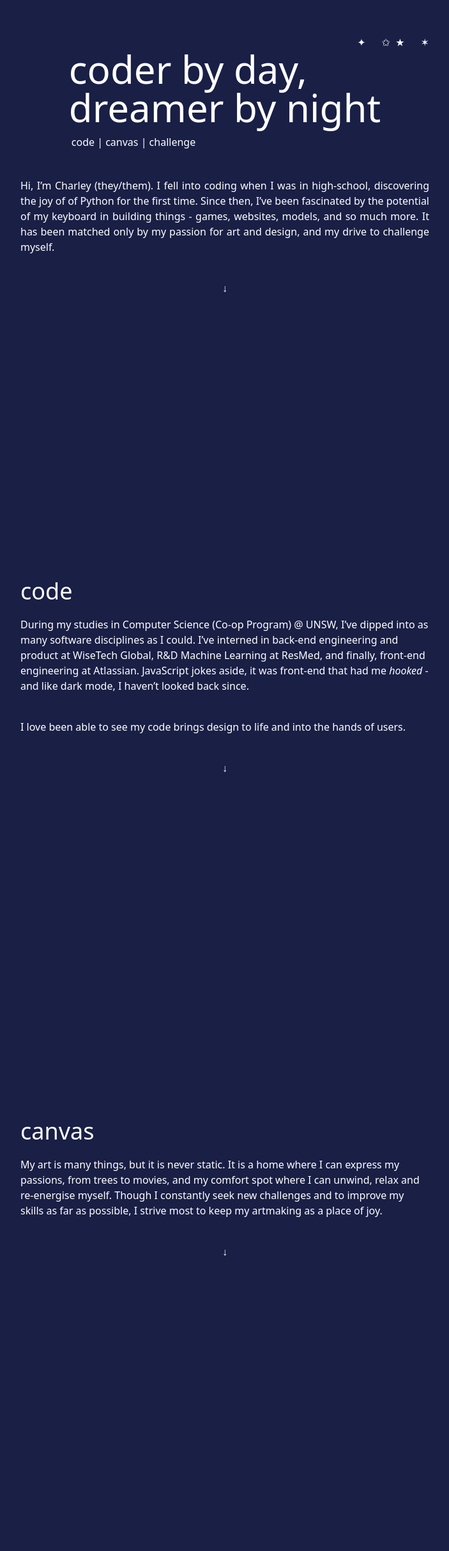
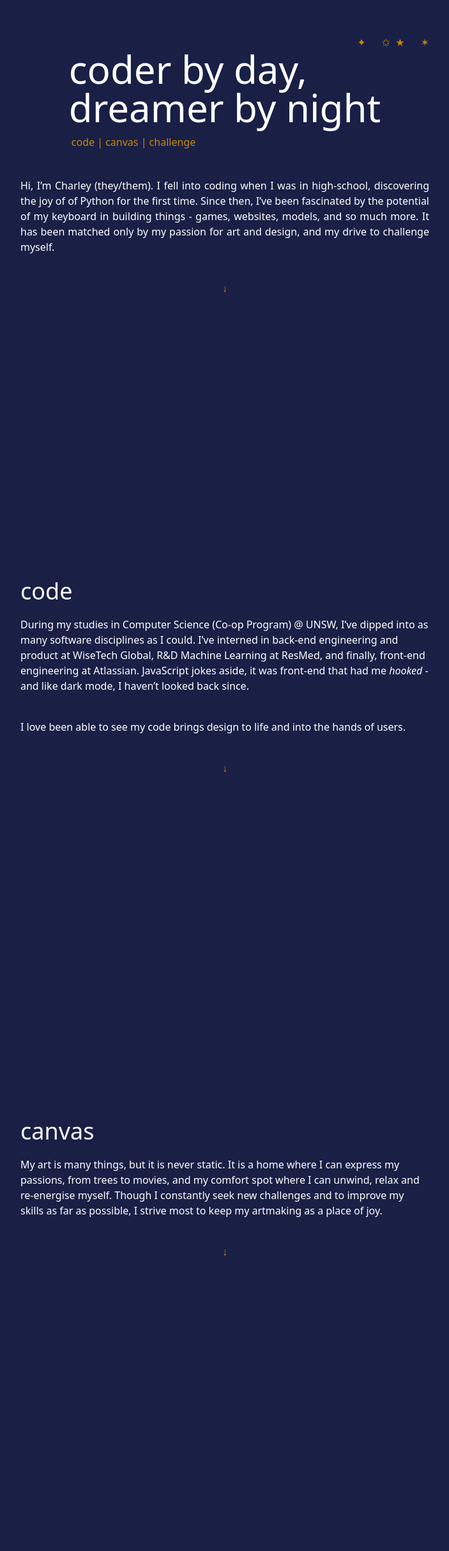
Before and after one commit to chelffey/about-chelffey, a React (Create React App) app: page / in a window 1280 px wide. Shown: the part 142-2566 px from the top of the page at 64% size, without its empty margins (288-991 px from the left). Built offline with nearby package versions, Linux system fonts and the light colour scheme.

Commit message:
small colour and animate pulse

```diff
--- a/src/pages/Home.js
+++ b/src/pages/Home.js
@@ -5,7 +5,7 @@ export default class Home extends React.Component {
     return (
       <div className="bg-dark text-white font-sans pl-20 pr-20">
         <div className="h-screen flex flex-col items-center justify-center">
-          <div className=" max-w-screen-sm w-full text-right ">
+          <div className="animate-pulse text-yellow-600 max-w-screen-sm w-full text-right ">
           ✦&nbsp; &nbsp; &nbsp;  ✩&nbsp;  ★&nbsp; &nbsp; &nbsp; ✶
           </div>
           <h1 className="max-w-screen-sm text-left">
@@ -13,7 +13,7 @@ export default class Home extends React.Component {
             coder by day, <br/>
             dreamer by night
             </div>
-            <div className="leading-loose pb-10 pl-1 pt-2">
+            <div className="leading-loose pb-10 pl-1 pt-2 text-yellow-600">
             code | canvas | challenge
             </div>
           </h1>
@@ -21,7 +21,7 @@ export default class Home extends React.Component {
         Hi, I’m Charley (they/them). I fell into coding when I was in high-school, discovering the joy of of Python for the first time. Since then, I’ve been fascinated by the potential of my keyboard in building things - games, websites, models, and so much more. It has been matched only by my passion for art and design, and my drive to challenge myself.
 
           </div>
-          <div> ↓ </div>
+          <div className="text-yellow-600"> ↓ </div>
 
         </div>
         <div className="flex flex-col items-center justify-center">
@@ -37,7 +37,7 @@ export default class Home extends React.Component {
               <div>
             I love been able to see my code brings design to life and into the hands of users.
               </div>
-              <div className="text-center pt-10"> ↓ </div>
+              <div className="text-center pt-10 text-yellow-600"> ↓ </div>
             </div>
           </div>
 
@@ -49,7 +49,7 @@ export default class Home extends React.Component {
               <div>
           My art is many things, but it is never static. It is a home where I can express my passions, from trees to movies, and my comfort spot where I can unwind, relax and re-energise myself. Though I constantly seek new challenges and to improve my skills as far as possible, I strive most to keep my artmaking as a place of joy.
               </div>
-              <div className="text-center pt-10"> ↓ </div>
+              <div className="text-center pt-10 text-yellow-600"> ↓ </div>
             </div>
           </div>
 
@@ -64,7 +64,7 @@ export default class Home extends React.Component {
               <div>
           Having deciding I’ve spent too much time ‘in the clouds’ (metaphorically and semi-literally), I went on an in-person exchange to study at Tokyo University as a Westpac Asian Exchange Scholar. With just a few months of prior Japanese language experience, I enrolled in five intensive language classes a week and then proceeded to learn basic survival skills for the next five months. It was an immensely eye-opening experience that has only strengthened my character and self-knowledge. After all, if I can survive half a year alone in a foreign country, what challenges can’t I overcome?
               </div>
-              <div className="text-right pt-10">✦</div>
+              <div className="text-right pt-10 animate-pulse text-yellow-600">✦</div>
             </div>
           </div>
         </div>
```
Also changed, not shown: 1 other file (tests, documents, lock files or other folders).
